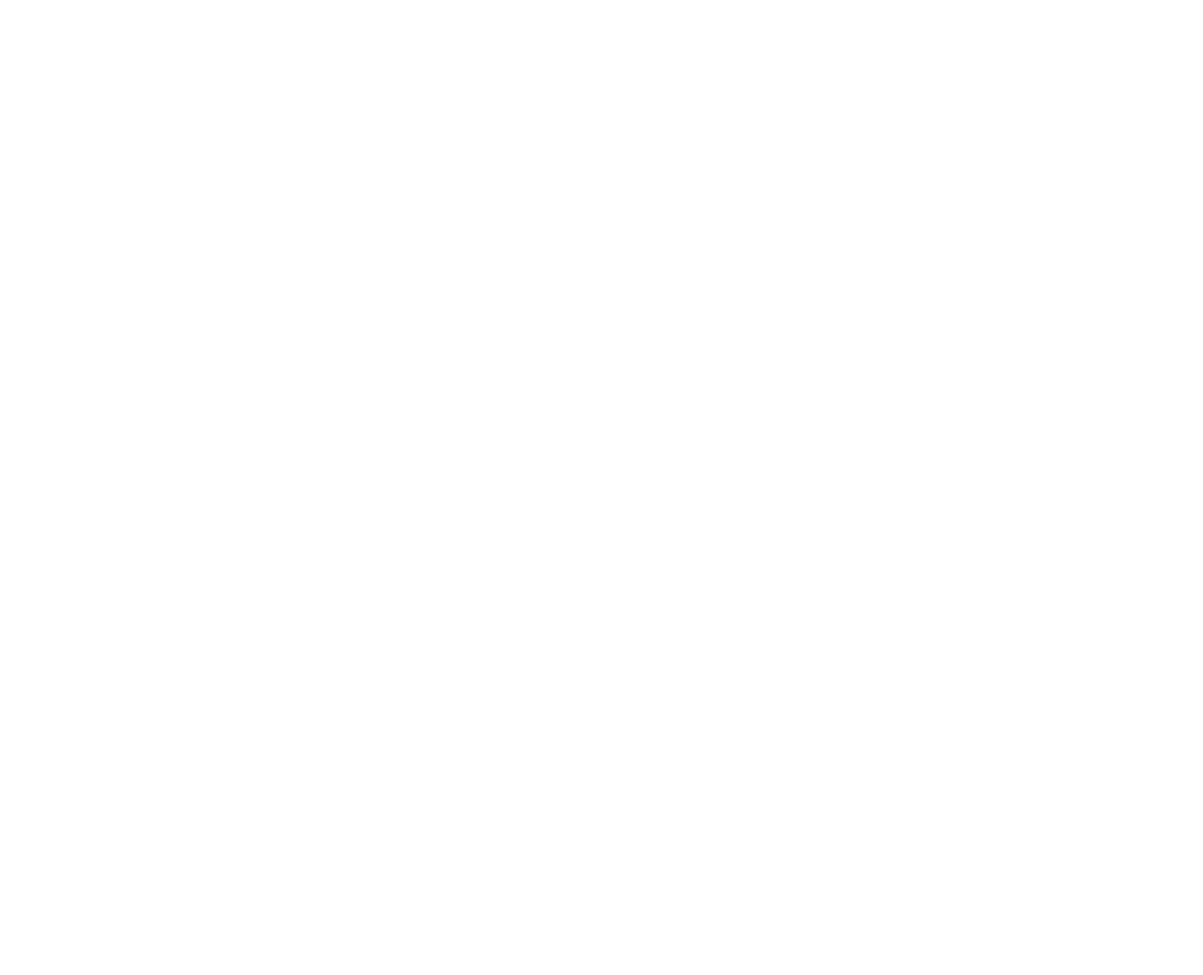
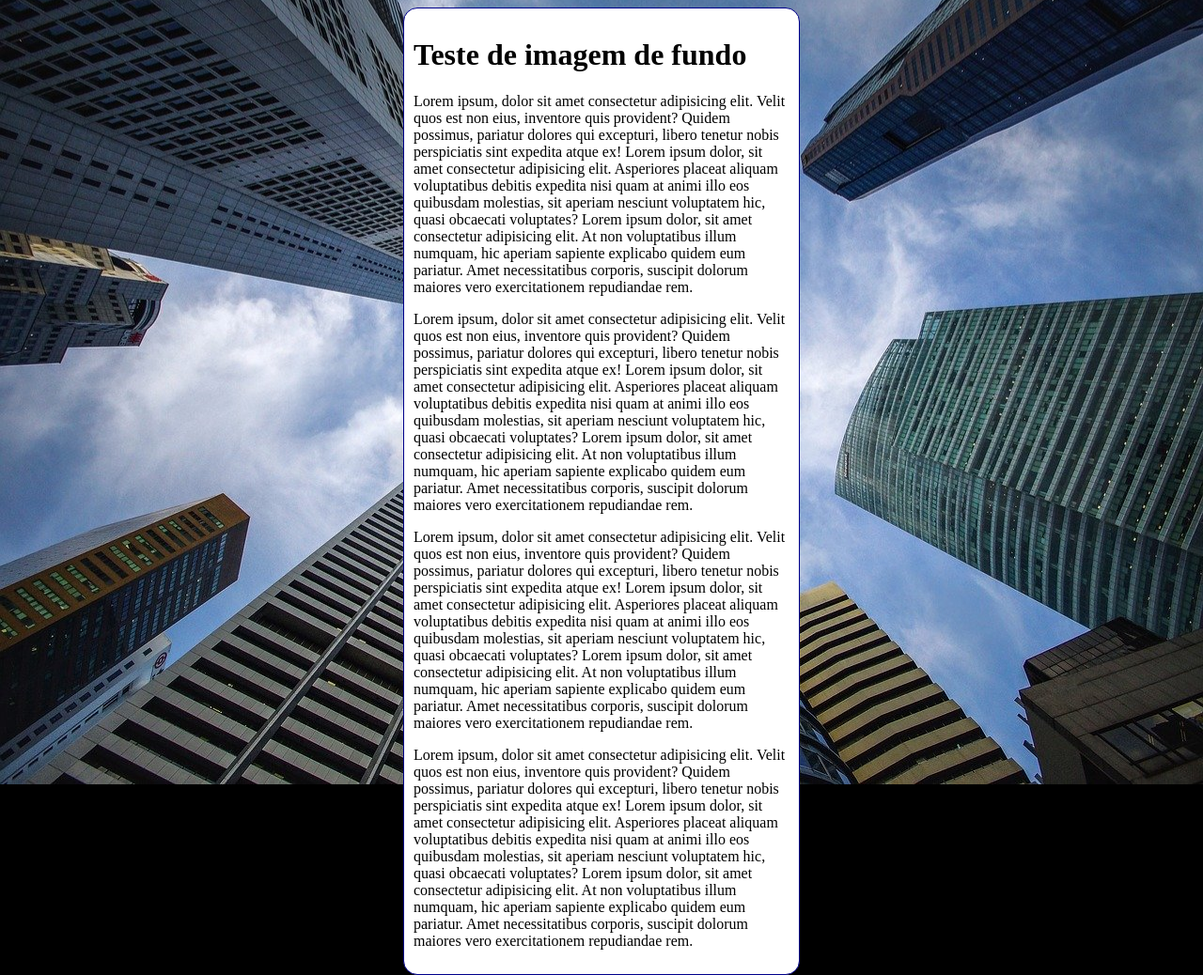
Before and after one commit to ThiagoDToledo/Aulas-de-HTML-e-CSS-1, a plain HTML site: page Exercícios 022/fundo006.html in a window 1280 px wide. Shown: the whole page at 94% size. Before the commit the page ends 800 px from the top, so only its background shows below. Drawn offline with Linux system fonts and the light colour scheme.

Commit message:
Mais exercícios relacionado a imagens de fundo

```diff
--- a/Exercícios 022/fundo006.html
+++ b/Exercícios 022/fundo006.html
@@ -4,8 +4,38 @@
     <meta charset="UTF-8">
     <meta name="viewport" content="width=device-width, initial-scale=1.0">
     <title>Document</title>
+
+    <style>
+
+        body {
+            height: 100vh;
+            background-color: black;
+            background-image: url(Imagens/wallpaper002.jpg);
+            background-position: center center;
+            background-repeat: no-repeat;
+            background-size: cover;
+            background-attachment: scroll;
+        }
+        main {
+            background-color: white;
+            max-width: 400px;
+            padding: 10px;
+            margin: auto;
+            border: 1px solid darkblue;
+            border-radius: 15px;
+        }
+
+    </style>
+
 </head>
+
 <body>
-
+    <main>
+        <h1>Teste de imagem de fundo</h1>
+        <p>Lorem ipsum, dolor sit amet consectetur adipisicing elit. Velit quos est non eius, inventore quis provident? Quidem possimus, pariatur dolores qui excepturi, libero tenetur nobis perspiciatis sint expedita atque ex! Lorem ipsum dolor, sit amet consectetur adipisicing elit. Asperiores placeat aliquam voluptatibus debitis expedita nisi quam at animi illo eos quibusdam molestias, sit aperiam nesciunt voluptatem hic, quasi obcaecati voluptates? Lorem ipsum dolor, sit amet consectetur adipisicing elit. At non voluptatibus illum numquam, hic aperiam sapiente explicabo quidem eum pariatur. Amet necessitatibus corporis, suscipit dolorum maiores vero exercitationem repudiandae rem.</p>
+        <p>Lorem ipsum, dolor sit amet consectetur adipisicing elit. Velit quos est non eius, inventore quis provident? Quidem possimus, pariatur dolores qui excepturi, libero tenetur nobis perspiciatis sint expedita atque ex! Lorem ipsum dolor, sit amet consectetur adipisicing elit. Asperiores placeat aliquam voluptatibus debitis expedita nisi quam at animi illo eos quibusdam molestias, sit aperiam nesciunt voluptatem hic, quasi obcaecati voluptates? Lorem ipsum dolor, sit amet consectetur adipisicing elit. At non voluptatibus illum numquam, hic aperiam sapiente explicabo quidem eum pariatur. Amet necessitatibus corporis, suscipit dolorum maiores vero exercitationem repudiandae rem.</p>
+        <p>Lorem ipsum, dolor sit amet consectetur adipisicing elit. Velit quos est non eius, inventore quis provident? Quidem possimus, pariatur dolores qui excepturi, libero tenetur nobis perspiciatis sint expedita atque ex! Lorem ipsum dolor, sit amet consectetur adipisicing elit. Asperiores placeat aliquam voluptatibus debitis expedita nisi quam at animi illo eos quibusdam molestias, sit aperiam nesciunt voluptatem hic, quasi obcaecati voluptates? Lorem ipsum dolor, sit amet consectetur adipisicing elit. At non voluptatibus illum numquam, hic aperiam sapiente explicabo quidem eum pariatur. Amet necessitatibus corporis, suscipit dolorum maiores vero exercitationem repudiandae rem.</p>
+        <p>Lorem ipsum, dolor sit amet consectetur adipisicing elit. Velit quos est non eius, inventore quis provident? Quidem possimus, pariatur dolores qui excepturi, libero tenetur nobis perspiciatis sint expedita atque ex! Lorem ipsum dolor, sit amet consectetur adipisicing elit. Asperiores placeat aliquam voluptatibus debitis expedita nisi quam at animi illo eos quibusdam molestias, sit aperiam nesciunt voluptatem hic, quasi obcaecati voluptates? Lorem ipsum dolor, sit amet consectetur adipisicing elit. At non voluptatibus illum numquam, hic aperiam sapiente explicabo quidem eum pariatur. Amet necessitatibus corporis, suscipit dolorum maiores vero exercitationem repudiandae rem.</p>
+    </main>
 </body>
 </html>
```
Also changed, not shown: Exercícios 022/fundo007.html (added, +52 -0 lines).
